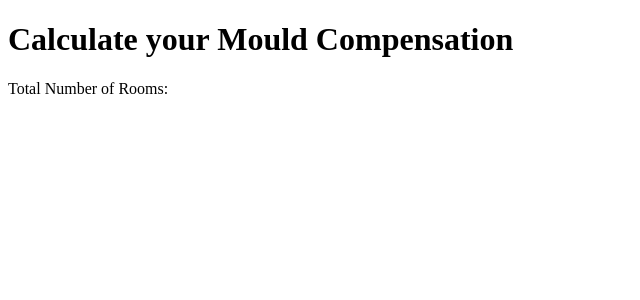
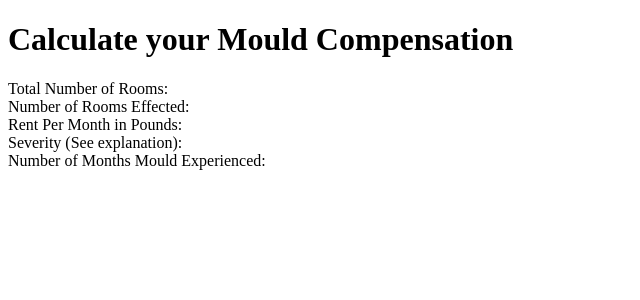
Before and after one commit to 1103557w/mould, a Flask app: page / in a window 1280 px wide. Shown: the top 300 px of the page, without its empty margins (0-640 px from the left). Run offline with Flask 3, Linux system fonts and the light colour scheme.

Commit message:
got form displaying

```diff
--- a/mould.py
+++ b/app.py
@@ -5,16 +5,14 @@ mould = Flask(__name__)
 
 @mould.route("/")
 def index():
-    return render_template("index.html")
+    form = CalculatorForm()
+    return render_template("index.html", form=form)
 
 @mould.route("/result/", methods=["POST"])
 def result(request):
     form = CalculatorForm(request.form)
 
-    form_data = {}
-    for field_name, field in form._fields.items():
-        form_data[field_name] = field.data
-    print(form_data)
+    print(form.data)
 
 if __name__ == "__main__":
     mould.debug = True
--- a/forms.py
+++ b/forms.py
@@ -2,12 +2,10 @@ from wtforms import Form, IntegerField, RadioField, FloatField, SelectField
 from wtforms.validators import InputRequired, NumberRange
 
 
-# class CalculatorForm(Form):
-#     severity_choices = [("70%", .7), ("75%", 0.75), ("80%", 0.8), ("85%", 0.85), ("90%", 0.9), ("95%", 0.95), ("100%", 1)]
-#     total_rooms = IntegerField(label="Total Number of Rooms: ", validators=[InputRequired(), NumberRange(1, 40)])
-#     rooms_affected = IntegerField(label="Number of Rooms Effected: ", validators=[InputRequired(), NumberRange(1, 40)])
-#     mould_months = IntegerField(label="Number of Months Mould Experienced: ", validators=[InputRequired(), NumberRange(1, 40)])
-#     rent = FloatField(label="Rent Per Month in Pounds: ", validators=[InputRequired(), NumberRange(10, 10_000)])
-#     severity = SelectField(label="Severity (See explanation): ", choices=severity_choices)
 class CalculatorForm(Form):
-    pass
+    severity_choices = [("70%", .7), ("75%", 0.75), ("80%", 0.8), ("85%", 0.85), ("90%", 0.9), ("95%", 0.95), ("100%", 1)]
+    total_rooms = IntegerField(label="Total Number of Rooms: ", validators=[InputRequired(), NumberRange(1, 40)])
+    rooms_affected = IntegerField(label="Number of Rooms Effected: ", validators=[InputRequired(), NumberRange(1, 40)])
+    mould_months = IntegerField(label="Number of Months Mould Experienced: ", validators=[InputRequired(), NumberRange(1, 40)])
+    rent = FloatField(label="Rent Per Month in Pounds: ", validators=[InputRequired(), NumberRange(10, 10_000)])
+    severity = SelectField(label="Severity (See explanation): ", choices=severity_choices)
--- a/templates/index.html
+++ b/templates/index.html
@@ -6,8 +6,12 @@
 </head>
 <body>
     <h1>Calculate your Mould Compensation</h1>
-    <form method= "post" action="{{ url_for("result") }}" id="calculator_form">
-        <label for="total_rooms">Total Number of Rooms:</label>
+    <form method= "POST" action="{{ url_for("result") }}">
+       <div>{{ form.total_rooms.label }}</div>
+        <div>{{ form.rooms_affected.label }}</div>
+        <div>{{ form.rent.label }}</div>
+        <div>{{ form.severity.label }}</div>
+        <div>{{ form.mould_months.label }}</div>
     </form>
 </body>
 </html>
```
